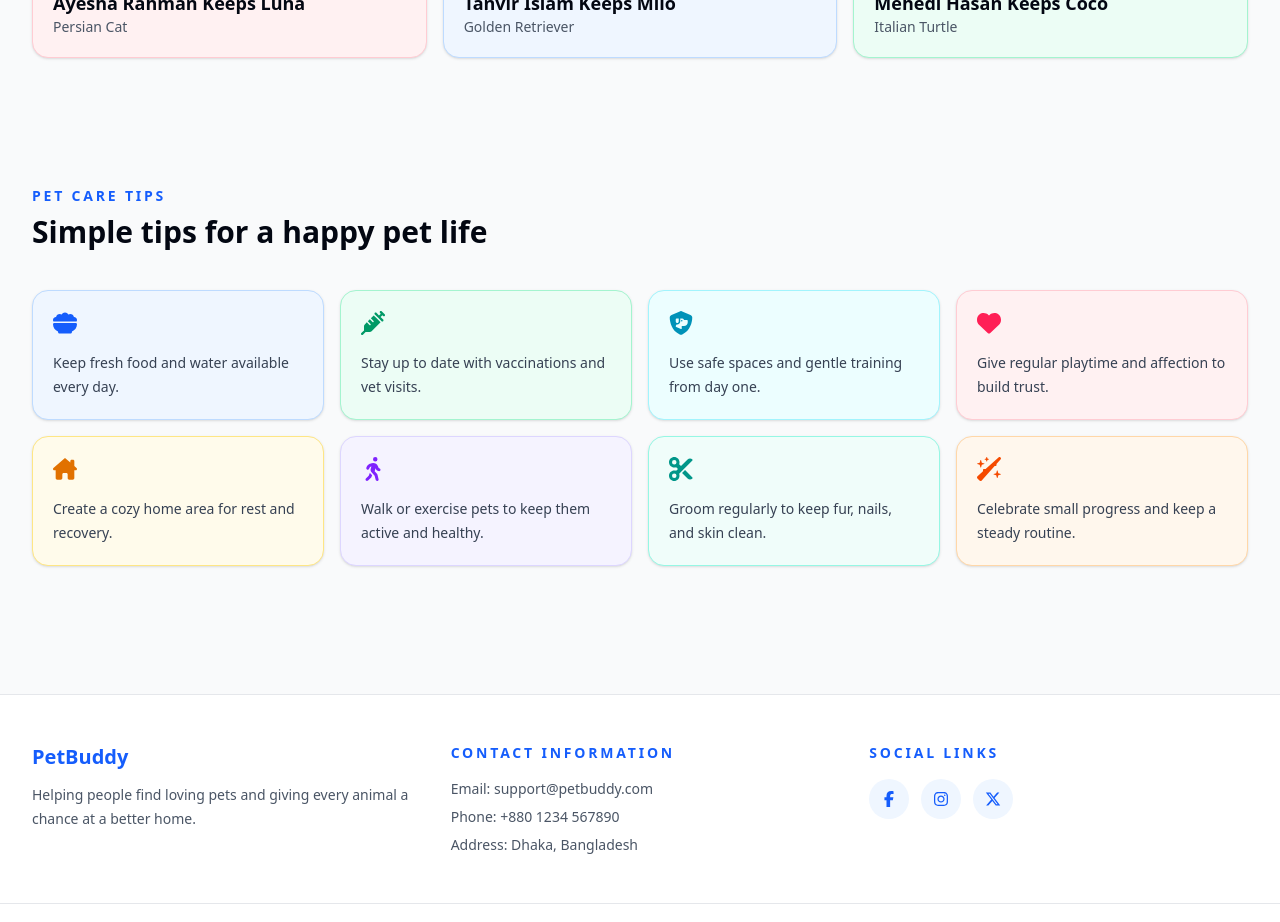
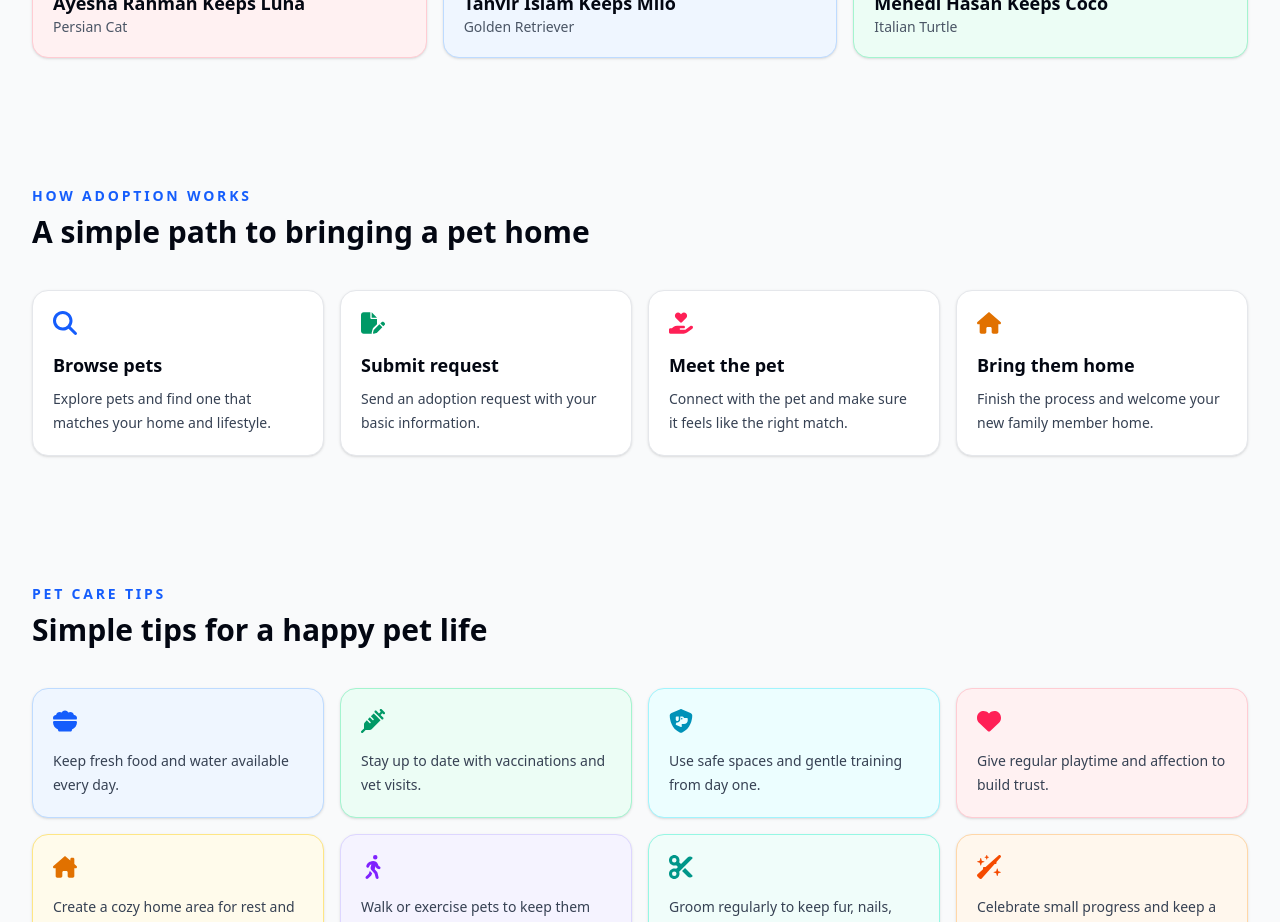
Before and after one commit to moziful/assignment-09, a Next.js app: page / in a window 1280 px wide. Shown: the part 3160-4082 px from the top of the page. Built offline with nearby package versions, Linux system fonts and the light colour scheme.

Commit message:
Added Optional Section 1

```diff
--- a/src/app/page.js
+++ b/src/app/page.js
@@ -2,6 +2,7 @@ import Hero from "@/components/Hero";
 import AvailablePets from "@/components/AvailablePets";
 import WhyAdoptPets from "@/components/WhyAdoptPets";
 import SuccessStories from "@/components/SuccessStories";
+import HowAdoptionWorks from "@/components/HowAdoptionWorks";
 import PetCareTips from "@/components/PetCareTips";
 
 export default function Home() {
@@ -11,6 +12,7 @@ export default function Home() {
       <AvailablePets />
       <WhyAdoptPets />
       <SuccessStories />
+      <HowAdoptionWorks />
       <PetCareTips />
     </div>
   );
--- /dev/null
+++ b/src/components/HowAdoptionWorks.jsx
@@ -0,0 +1,49 @@
+import { FaMagnifyingGlass, FaFilePen, FaHandHoldingHeart, FaHouse } from "react-icons/fa6";
+
+const HowAdoptionWorks = () => {
+  return (
+    <section className="mx-auto w-full max-w-7xl px-4 py-16 sm:px-6 lg:px-8">
+      <div className="mb-10">
+        <p className="text-sm font-semibold uppercase tracking-[0.2em] text-blue-600">
+          How Adoption Works
+        </p>
+        <h2 className="mt-2 text-3xl font-bold text-gray-950">
+          A simple path to bringing a pet home
+        </h2>
+      </div>
+
+      <div className="grid gap-4 sm:grid-cols-2 xl:grid-cols-4">
+        <div className="rounded-2xl border border-gray-200 bg-white p-5 shadow-sm">
+          <FaMagnifyingGlass className="text-2xl text-blue-600" />
+          <h3 className="mt-4 text-lg font-semibold text-gray-950">Browse pets</h3>
+          <p className="mt-2 text-sm leading-6 text-gray-700">
+            Explore pets and find one that matches your home and lifestyle.
+          </p>
+        </div>
+        <div className="rounded-2xl border border-gray-200 bg-white p-5 shadow-sm">
+          <FaFilePen className="text-2xl text-emerald-600" />
+          <h3 className="mt-4 text-lg font-semibold text-gray-950">Submit request</h3>
+          <p className="mt-2 text-sm leading-6 text-gray-700">
+            Send an adoption request with your basic information.
+          </p>
+        </div>
+        <div className="rounded-2xl border border-gray-200 bg-white p-5 shadow-sm">
+          <FaHandHoldingHeart className="text-2xl text-rose-500" />
+          <h3 className="mt-4 text-lg font-semibold text-gray-950">Meet the pet</h3>
+          <p className="mt-2 text-sm leading-6 text-gray-700">
+            Connect with the pet and make sure it feels like the right match.
+          </p>
+        </div>
+        <div className="rounded-2xl border border-gray-200 bg-white p-5 shadow-sm">
+          <FaHouse className="text-2xl text-amber-600" />
+          <h3 className="mt-4 text-lg font-semibold text-gray-950">Bring them home</h3>
+          <p className="mt-2 text-sm leading-6 text-gray-700">
+            Finish the process and welcome your new family member home.
+          </p>
+        </div>
+      </div>
+    </section>
+  );
+};
+
+export default HowAdoptionWorks;
```
